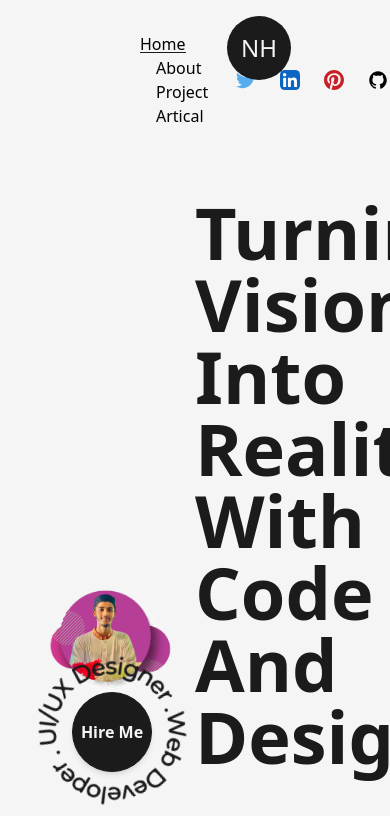
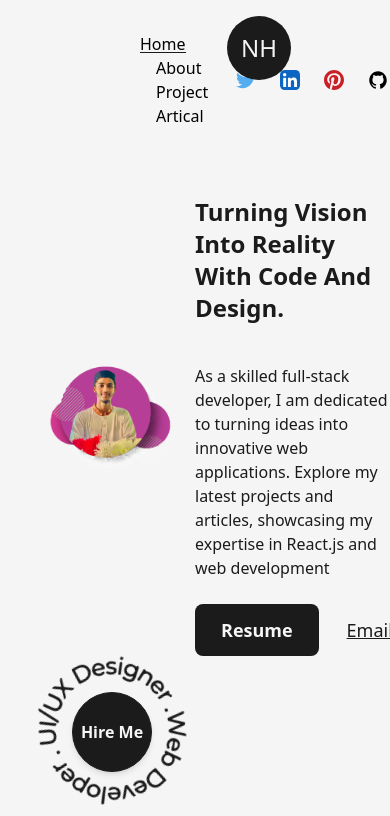
Before and after one commit to nahidulhasan4/My-Profolio, a Next.js app: page / in a window 390 px wide. Shown: the top 816 px of the page. Built offline with nearby package versions, Linux system fonts and the light colour scheme.

Commit message:
here add some data

```diff
--- a/src/component/AnimatedText.js
+++ b/src/component/AnimatedText.js
@@ -30,7 +30,7 @@ const singleWord = {
 const AnimatedText = ({text, className=""}) => {
   return (
     <div className='w-full mx-auto py-2 items-center justify-center text-center overflow-hidden'>
-        <motion.h1 className={`inline-block w-full text-dark capitalize font-bold text-7xl${className}`}
+        <motion.h1 className={`inline-block w-full text-dark capitalize font-bold text-[24px] md:text-7xl${className}`}
         variants={quote}
         initial= "initial"
         animate= "animate"
--- a/src/pages/index.js
+++ b/src/pages/index.js
@@ -32,7 +32,7 @@ export default function Home() {
             <div className="w-1/2 flex flex-col items-center self-center">
               <AnimatedText
                 text="Turning Vision Into Reality With Code And Design."
-                className=" dark:text-light w-auto !text-left text-2xl mb-4"
+                className=" dark:text-light w-auto !text-left  text-2xl  mb-4"
               />
               <p className="my-4 text-base mb-4 font-medium">
                 As a skilled full-stack developer, I am dedicated to turning
@@ -41,6 +41,7 @@ export default function Home() {
                 web development
               </p>
               <div className="flex items-center self-start mt-2 gap-3 ">
+                {/* here design some design  */}
                 <Link
                   href="/dummy.pdf"
                   target={"_blank"}
```
